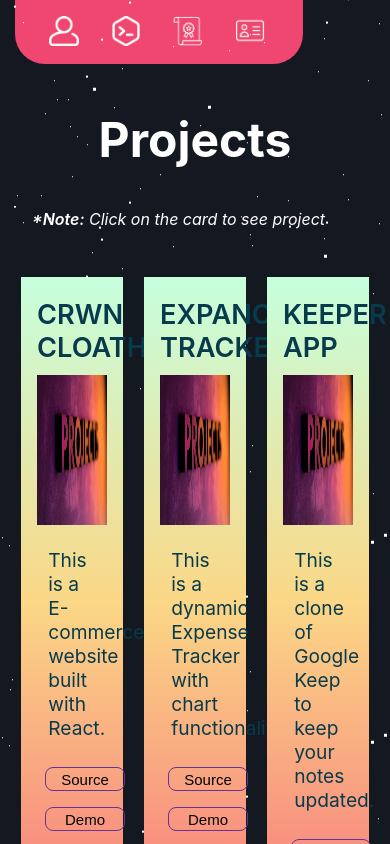
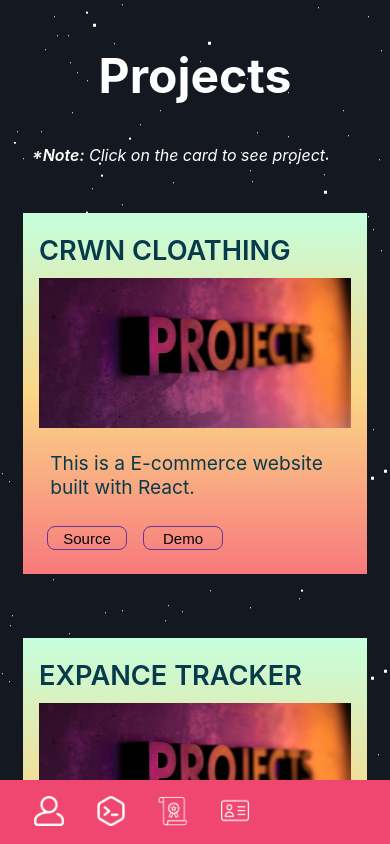
Before and after one commit to akashag55/Portfolio, a React (Create React App) app: page /projects in a window 390 px wide. Shown: the top 844 px of the page. Built offline with nearby package versions, Linux system fonts and the light colour scheme.

Commit message:
navigation animation and responsive

```diff
--- a/src/Components/Navigation Bar/NavigationBar.css
+++ b/src/Components/Navigation Bar/NavigationBar.css
@@ -16,9 +16,54 @@
     transition: transform .5s;
 }
 .navigationBar_list img:hover{
-    transform: scale(1.5)
+    /* transform: scale(1.5) */
+    animation: nav_item 2s ease-in-out 0s 1 normal both;
+}
+.navigationBar_list p{
+    display: none;
 }
 .navigationBar_list li a {
     color: white;
     text-decoration: none;
 }
+
+
+@keyframes nav_item {
+    0%,
+    100% {
+      transform: translateX(0);
+    }
+
+    10%,
+    30%,
+    50%,
+    70% {
+      transform: translateX(-10px);
+    }
+
+    20%,
+    40%,
+    60% {
+      transform: translateX(10px);
+    }
+
+    80% {
+      transform: translateX(8px);
+    }
+
+    90% {
+      transform: translateX(-8px);
+    }
+  }
+
+
+@media only screen and (max-width: 600px){
+	.navigationBar{
+        margin-left: 0;
+        z-index: 111;
+        width: 100%;
+        position: fixed;
+        bottom: 0;
+        border-radius: 0;
+    }
+}
--- a/src/Components/Navigation Bar/NavigationBar.jsx
+++ b/src/Components/Navigation Bar/NavigationBar.jsx
@@ -11,15 +11,19 @@ function NavigationBar() {
             <ul className="navigationBar_list">
             <Link to ={'/'}>
                 <img src={user} alt='home'/>
+                <p>Home</p>
             </Link>
             <Link to ={'/projects'}>
                 <img src={[projects]} alt='projects'/>
+                <p>Projects</p>
             </Link>
             <Link to ={'/experience'}>
                 <img src={experience} alt='experience'/>
+                <p>Experience</p>
             </Link>
             <Link to ={'/contact'}>
                 <img src={contact} alt='contact'/>
+                <p>Get IN Touch</p>
             </Link>
                 {/* <li>Home</li>
                 <li>About</li>
--- a/src/Components/Projects/Projects.css
+++ b/src/Components/Projects/Projects.css
@@ -86,3 +86,10 @@
       transform-origin: top;
     }
   }
+
+
+  @media only screen and (max-width: 600px){
+	.project_section_card_data{
+        width: 80%;
+    }
+}
```
